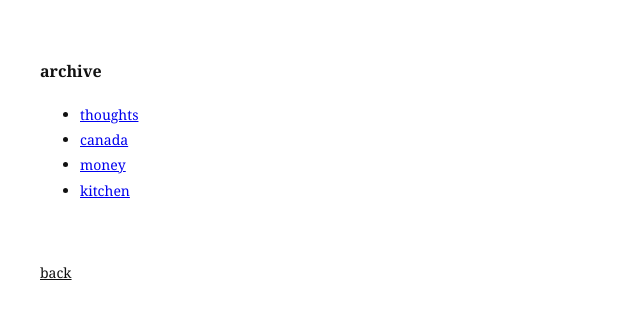
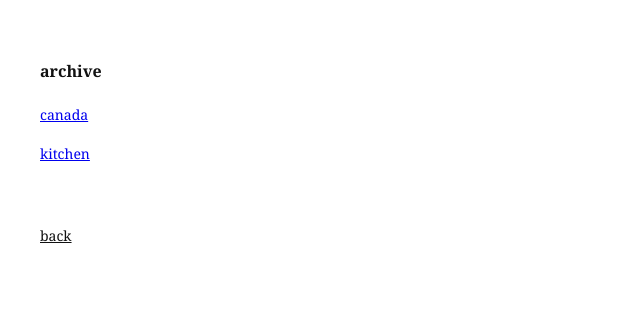
Before and after one commit to Captain-Nimosi/nimosi, a Jekyll site: the page built from archive.md, in a window 1280 px wide. Shown: the top 319 px of the page, without its empty margins (0-640 px from the left). Built offline with Jekyll 4.4.1, drawn with Linux system fonts in a browser that asks for light colours.

Commit message:
Replace static links with dynamic category listing

```diff
--- a/archive.md
+++ b/archive.md
@@ -5,7 +5,8 @@ permalink: /archive/
 back_url: /
 ---
 
-- [thoughts]({{ site.baseurl }}/thoughts/)
-- [canada]({{ site.baseurl }}/canada/)
-- [money]({{ site.baseurl }}/money/)
-- [kitchen]({{ site.baseurl }}/kitchen/)
+{% assign categories = site.categories | sort %}
+
+{% for category in categories %}
+<a href="{{ site.baseurl }}/{{ category[0] }}/">{{ category[0] }}</a><br>
+{% endfor %}
```
